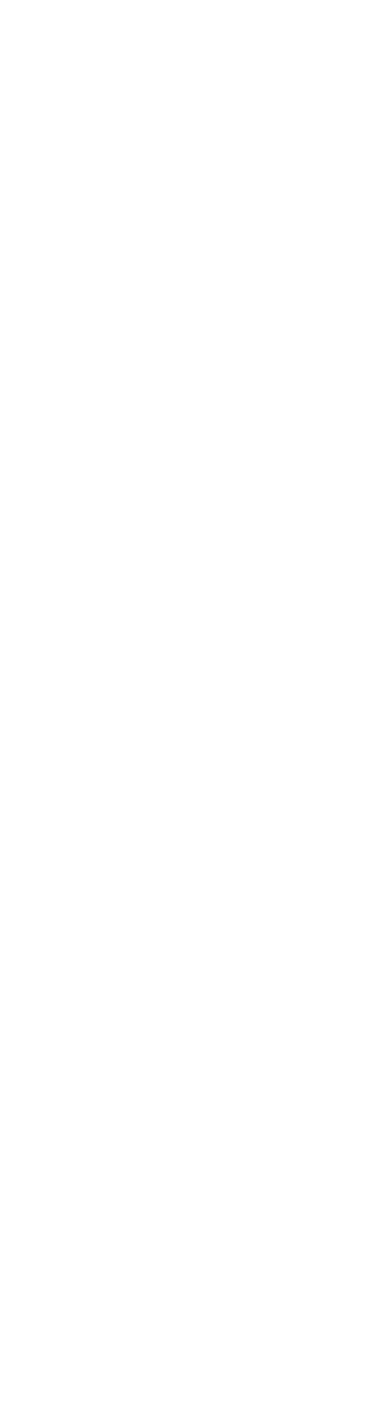
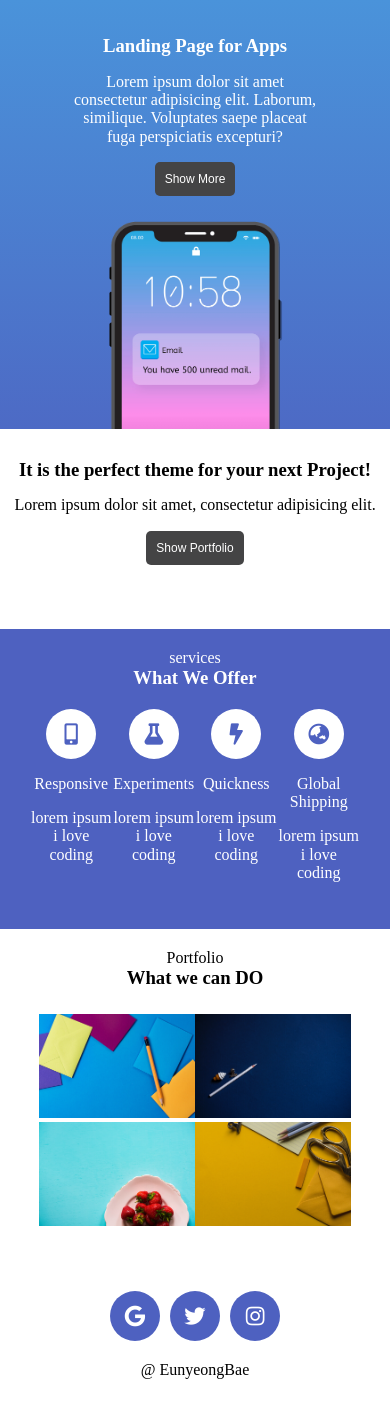
Before and after one commit to eunyeong-bae/portfolio-landingPg, a plain HTML site: page index.html in a window 390 px wide. Before the commit the page ends 844 px from the top, so only its background shows below. Drawn offline with Linux system fonts and the light colour scheme.

Commit message:
모바일 사이즈 반응형 css 적용, icon font awesome 사용

```diff
--- /dev/null
+++ b/css/main.css
@@ -0,0 +1,141 @@
+div {
+    box-sizing : border-box;
+}
+body {
+    margin: 0;
+}
+html {
+    line-height : 1.15;/*기본 행간 높이*/
+}
+
+.page-main {
+    width: 100%;
+    height: 100%;
+}
+
+.page-header{
+    width: 100%;
+    display: flex;
+    padding: 20px 20px 0 20px;
+    background: linear-gradient(#4A93DA, #4D6AC5);
+}
+
+.header-item-left {
+    width: 70%;
+    padding: 0 50px;
+    color: white;
+}
+
+.header-item-right {
+    width: 30%;
+}
+
+.header-item-right img {
+    display: block;
+    margin: 0 auto;
+}
+
+.page-content1{
+    width: 100%;
+    height: 500px;
+}
+.page-content1-top{
+    height: 40%;
+    text-align: center;
+    padding: 30px 0;
+}
+.page-content1-bottom{
+    height: 60%;
+    color: white;
+    padding: 20px 30px 0 30px;
+    background-color: #4E61C0;
+    text-align: center;
+}
+.page-content1-bottom h3 {
+    margin-top: 0;
+}
+.bottom-items-wrap{
+    width: 100%;
+    display: flex;
+    justify-content: center;
+}
+.bottom-items-wrap i {
+    background-color: white;
+    width: 50px;
+    height: 50px;
+    border-radius: 50px;
+    padding-top: 17px;
+    box-sizing: border-box;
+    margin-top: 20px;
+    color: #4E61C0;
+}
+
+.page-content2 {
+    /* height: 600px; */
+    display: flex;
+    flex-direction: column;
+    justify-content: center;
+    align-items: center;
+    padding: 20px 0;
+}
+.page-content2 p,h3 {
+    margin: 0;
+}
+.img-box {
+    width: 80%;
+}
+
+.page-footer {
+    width: 100%;
+    padding: 40px 0;
+    display: flex;
+    flex-direction: column;
+    align-items: center;
+}
+.item-box {
+    display: flex;
+    justify-content: center;
+    align-items: center;
+}
+.item-box i {
+    width: 50px;
+    height: 50px;
+    background-color: #4E61C0;
+    color: white;
+    box-sizing: border-box;
+    text-align: center;
+    padding-top: 17px;
+    border-radius: 50%;
+    margin: 0 5px;
+}
+
+button {
+    background-color: #444445;
+    padding: 10px;
+    border-radius: 5px;
+    color: white;
+    font-size: 12px;
+    border: none;
+}
+
+@media screen and (max-width : 1200px) {
+
+}
+
+@media screen and (max-width : 768px) {
+    .page-header{
+        display: flex;
+        flex-direction: column;
+        padding: 20px 20px 0 20px;
+    }
+
+    .header-item-left {
+        width: 100%;
+        padding: 15px 50px;
+        text-align: center;
+    }
+
+    .header-item-right {
+        width: 100%;
+    }
+}
--- a/index.html
+++ b/index.html
@@ -5,10 +5,96 @@
     <meta name="viewport" content="width=device-width, initial-scale=1.0">
     <title>Portfolio1-Landing Page</title>
     <link rel="stylesheet" href="css/all.min.css">
+    <link rel="stylesheet" href="css/main.css">
 </head>
 <body>
-    <div class="main">
+    <div class="page-main">
+        <div class="page-header">
+            <div class="header-item-left">
+                <h3>Landing Page for Apps</h3>
+                <p>
+                    Lorem ipsum dolor sit amet consectetur adipisicing elit.
+                    Laborum, similique. Voluptates saepe placeat fuga
+                    perspiciatis excepturi?
+                </p>
+                <button>Show More</button>
+            </div>
+            <div class="header-item-right">
+                <img width="200px" src="img/iphone.png" alt="">
+            </div>
+        </div>
 
+        <div class="page-content1">
+            <div class="page-content1-top">
+                <h3>It is the perfect theme for your next Project!</h3>
+                <p>Lorem ipsum dolor sit amet, consectetur adipisicing elit.</p>
+                <button>Show Portfolio</button>
+            </div>
+            <div class="page-content1-bottom">
+                <span>services</span>
+                <h3>What We Offer</h3>
+                <div class="bottom-items-wrap">
+                    <div>
+                        <i class="fas fa-mobile-alt fa-lg"></i>
+                        <p>Responsive</p>
+                        <span>lorem ipsum i love coding</span>
+                    </div>
+                    <div>
+                        <i class="fas fa-flask fa-lg"></i>
+                        <p>Experiments</p>
+                        <span>lorem ipsum i love coding</span>
+                    </div>
+                    <div>
+                        <i class="fas fa-bolt fa-lg"></i>
+                        <p>Quickness</p>
+                        <span>lorem ipsum i love coding</span>
+                    </div>
+                    <div>
+                        <i class="fas fa-globe-asia fa-lg"></i>
+                        <p>Global Shipping</p>
+                        <span>lorem ipsum i love coding</span>
+                    </div>
+                </div>
+            </div>
+        </div>
+
+        <div class="page-content2">
+            <p>Portfolio</p>
+            <h3 style="margin-bottom: 25px;">What we can DO</h3>
+            <div class="img-box">
+                <div style="display: flex;">
+                    <div>
+                        <img width="100%" src="img/portfolio-1.jpg" alt="">
+                    </div>
+                    <div>
+                        <img width="100%" src="img/portfolio-2.jpg" alt="">
+                    </div>
+                </div>
+                <div style="display: flex;">
+                    <div>
+                        <img width="100%" src="img/portfolio-3.jpg" alt="">
+                    </div>
+                    <div>
+                        <img width="100%" src="img/portfolio-4.jpg" alt="">
+                    </div>
+                </div>
+            </div>
+        </div>
+
+        <div class="page-footer">
+            <div class="item-box">
+                <div>
+                    <i class="fab fa-google fa-lg"></i>
+                </div>
+                <div>
+                    <i class="fab fa-twitter fa-lg"></i>
+                </div>
+                <div>
+                    <i class="fab fa-instagram fa-lg"></i>
+                </div>
+            </div>
+            <span style="margin-top: 20px;">@ EunyeongBae</span>
+        </div>
     </div>
 </body>
 </html>
```
